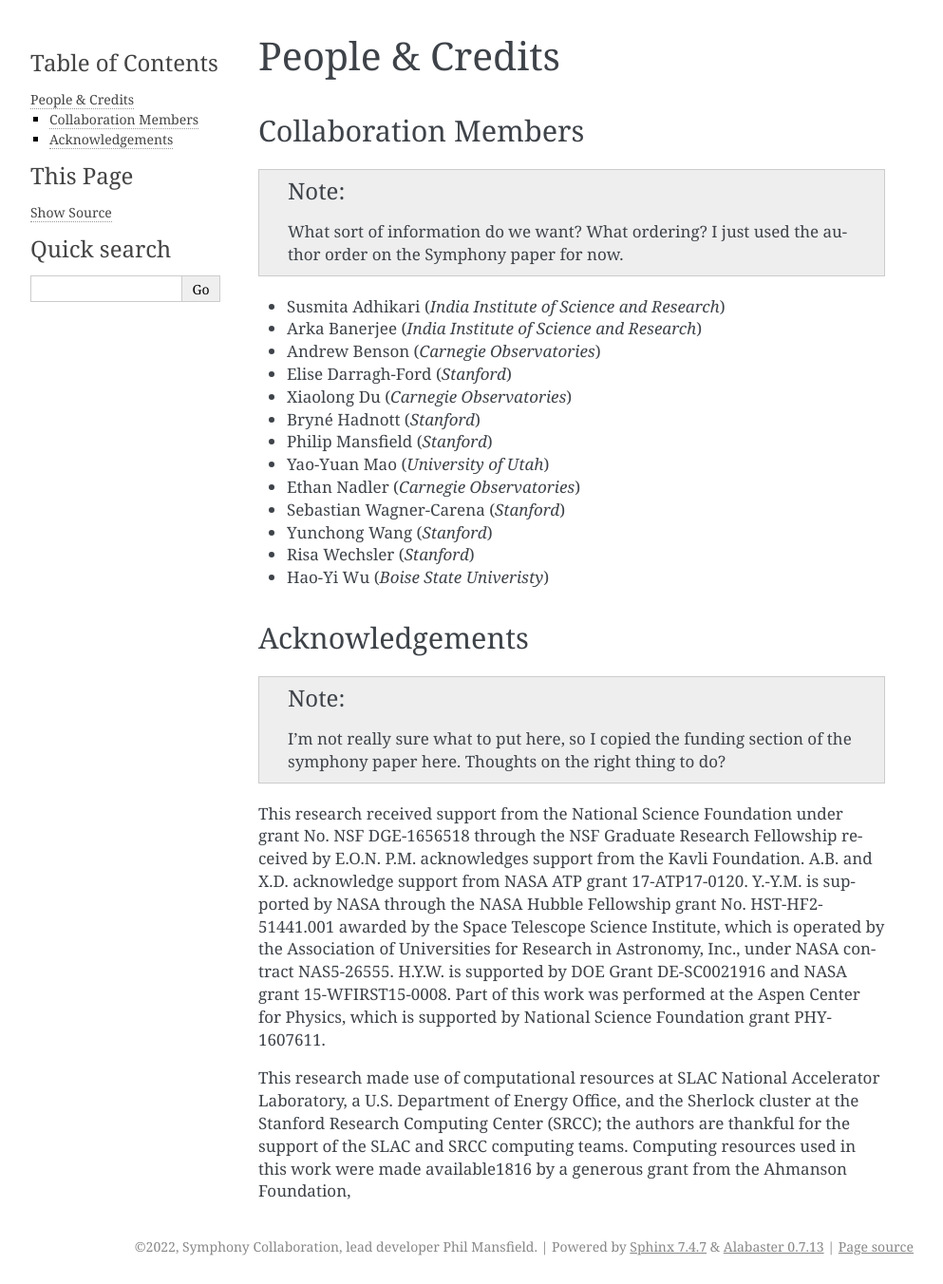
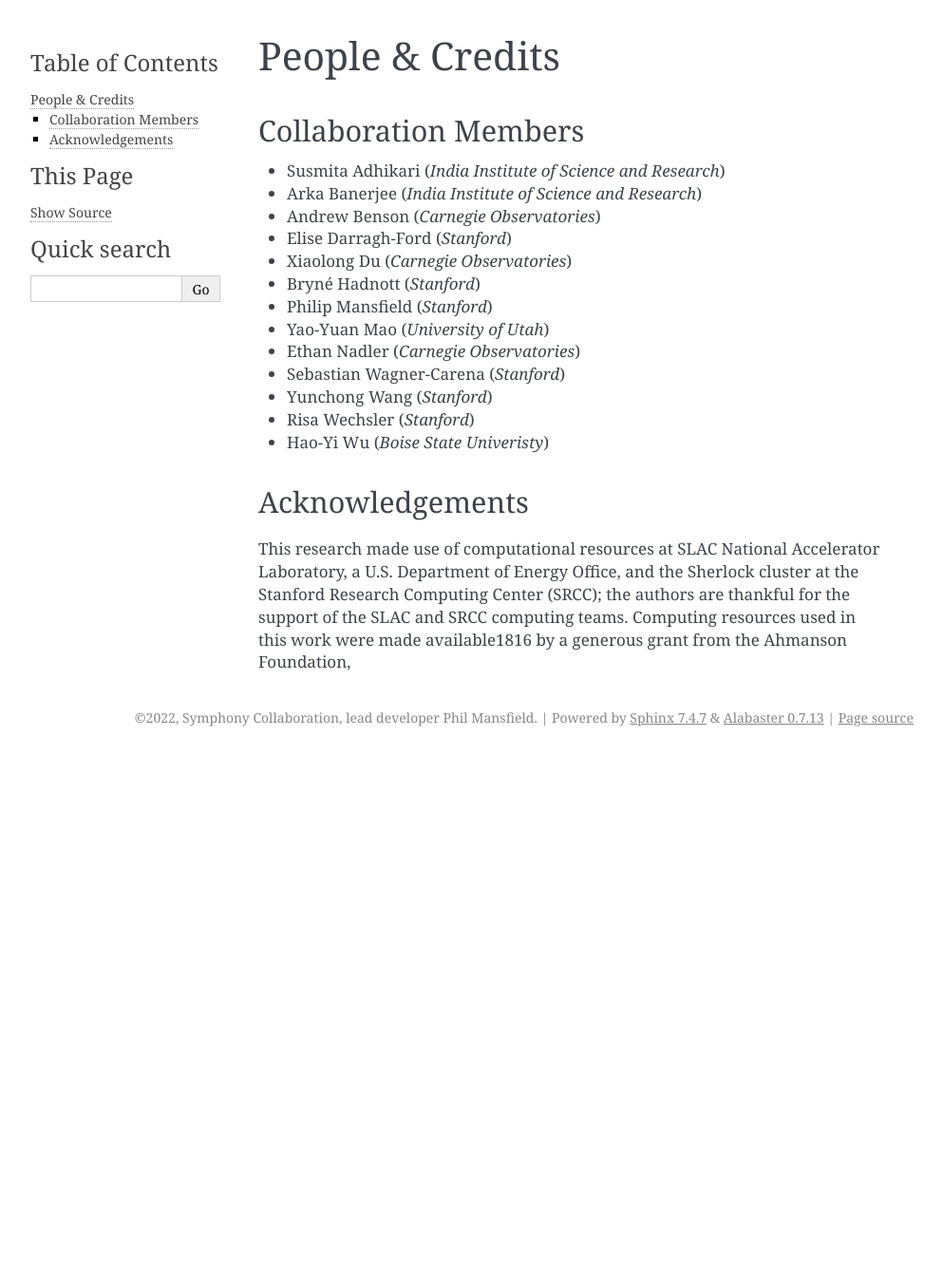
Before and after one commit to phil-mansfield/symphony, a Sphinx documentation site: the page built from docs/source/credits_acknowledgements.rst, in a window 1280 px wide. Shown: the whole page at 95% size, without its empty margins (148-1141 px from the left). Built offline with Sphinx 7.4.7, drawn with Linux system fonts in a browser that asks for light colours; after the commit the page ends 900 px from its top, so only the background shows below that.

Commit message:
changed acknowledgements

```diff
--- a/docs/source/credits_acknowledgements.rst
+++ b/docs/source/credits_acknowledgements.rst
@@ -4,9 +4,6 @@ People & Credits
 
 Collaboration Members
 ---------------------
-
-.. note::
-   What sort of information do we want? What ordering? I just used the author order on the Symphony paper for now.
 
 - Susmita Adhikari (*India Institute of Science and Research*)
 - Arka Banerjee (*India Institute of Science and Research*)
@@ -25,10 +22,4 @@ Collaboration Members
 Acknowledgements
 ----------------
 
-.. note::
-   I'm not really sure what to put here, so I copied the funding section of the
-   symphony paper here. Thoughts on the right thing to do?
-
-This research received support from the National Science Foundation under grant No. NSF DGE-1656518 through the NSF Graduate Research Fellowship received by E.O.N. P.M. acknowledges support from the Kavli Foundation. A.B. and X.D. acknowledge support from NASA ATP grant 17-ATP17-0120. Y.-Y.M. is supported by NASA through the NASA Hubble Fellowship grant No. HST-HF2-51441.001 awarded by the Space Telescope Science Institute, which is operated by the Association of Universities for Research in Astronomy, Inc., under NASA contract NAS5-26555. H.Y.W. is supported by DOE Grant DE-SC0021916 and NASA grant 15-WFIRST15-0008. Part of this work was performed at the Aspen Center for Physics, which is supported by National Science Foundation grant PHY-1607611.
-
 This research made use of computational resources at SLAC National Accelerator Laboratory, a U.S. Department of Energy Office, and the Sherlock cluster at the Stanford Research Computing Center (SRCC); the authors are thankful for the support of the SLAC and SRCC computing teams. Computing resources used in this work were made available1816 by a generous grant from the Ahmanson Foundation,
```
